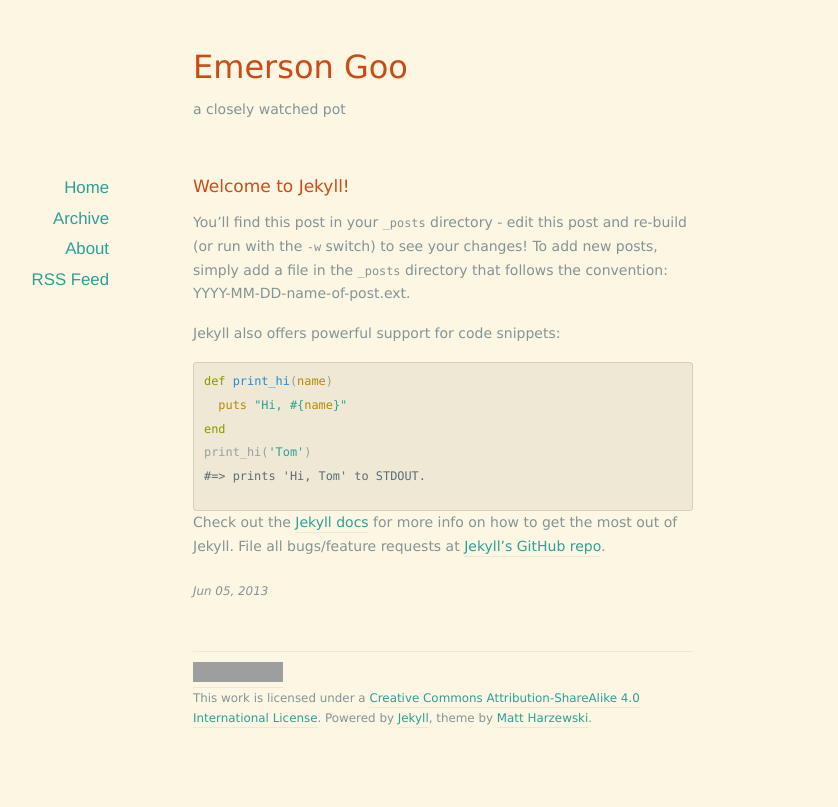
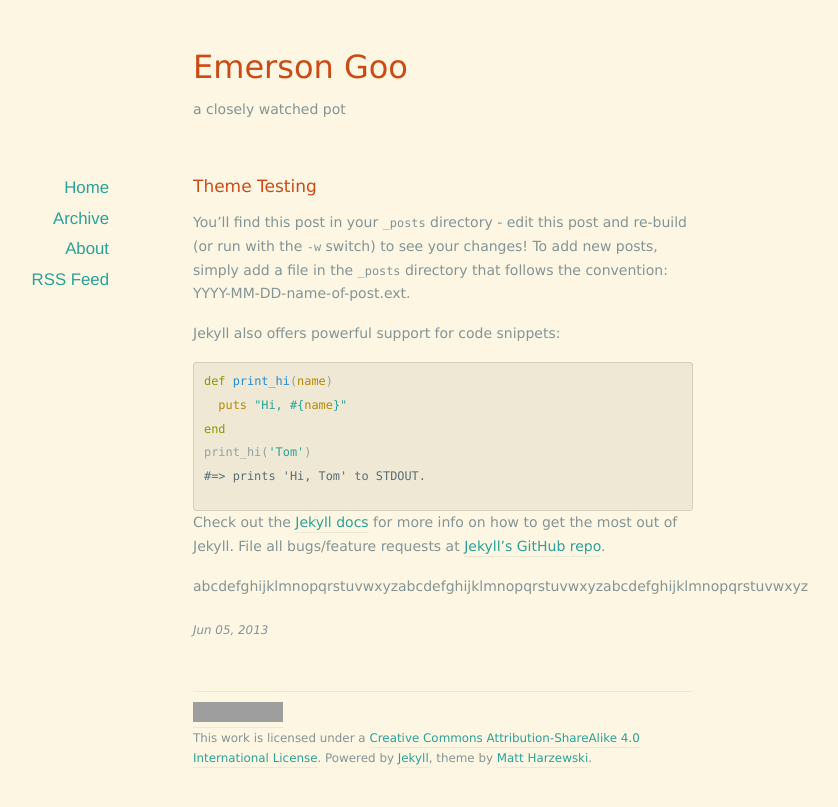
Before and after one commit to emersongoo/emersongoo.github.io, a Jekyll site: the page built from _posts/2013-06-05-theme-testing.markdown, in a window 1280 px wide. Shown: the top 807 px of the page, without its empty margins (197-1035 px from the left). Built offline with Jekyll 4.4.1, drawn with Linux system fonts in a browser that asks for light colours; nearby versions of some CDN libraries; grey boxes are pictures that could not be loaded.

Commit message:
add alphabet test

```diff
--- a/_posts/2013-06-05-welcome-to-jekyll.markdown
+++ b/_posts/2013-06-05-theme-testing.markdown
@@ -1,8 +1,7 @@
 ---
 layout: post
-title:  "Welcome to Jekyll!"
+title:  "Theme Testing"
 date:   2013-06-05 17:06:25
-categories: jekyll update
 ---
 
 You'll find this post in your `_posts` directory - edit this post and re-build (or run with the `-w` switch) to see your changes!
@@ -20,5 +19,7 @@ print_hi('Tom')
 
 Check out the [Jekyll docs][jekyll] for more info on how to get the most out of Jekyll. File all bugs/feature requests at [Jekyll's GitHub repo][jekyll-gh].
 
+abcdefghijklmnopqrstuvwxyzabcdefghijklmnopqrstuvwxyzabcdefghijklmnopqrstuvwxyz
+
 [jekyll-gh]: https://github.com/mojombo/jekyll
 [jekyll]:    http://jekyllrb.com
```
